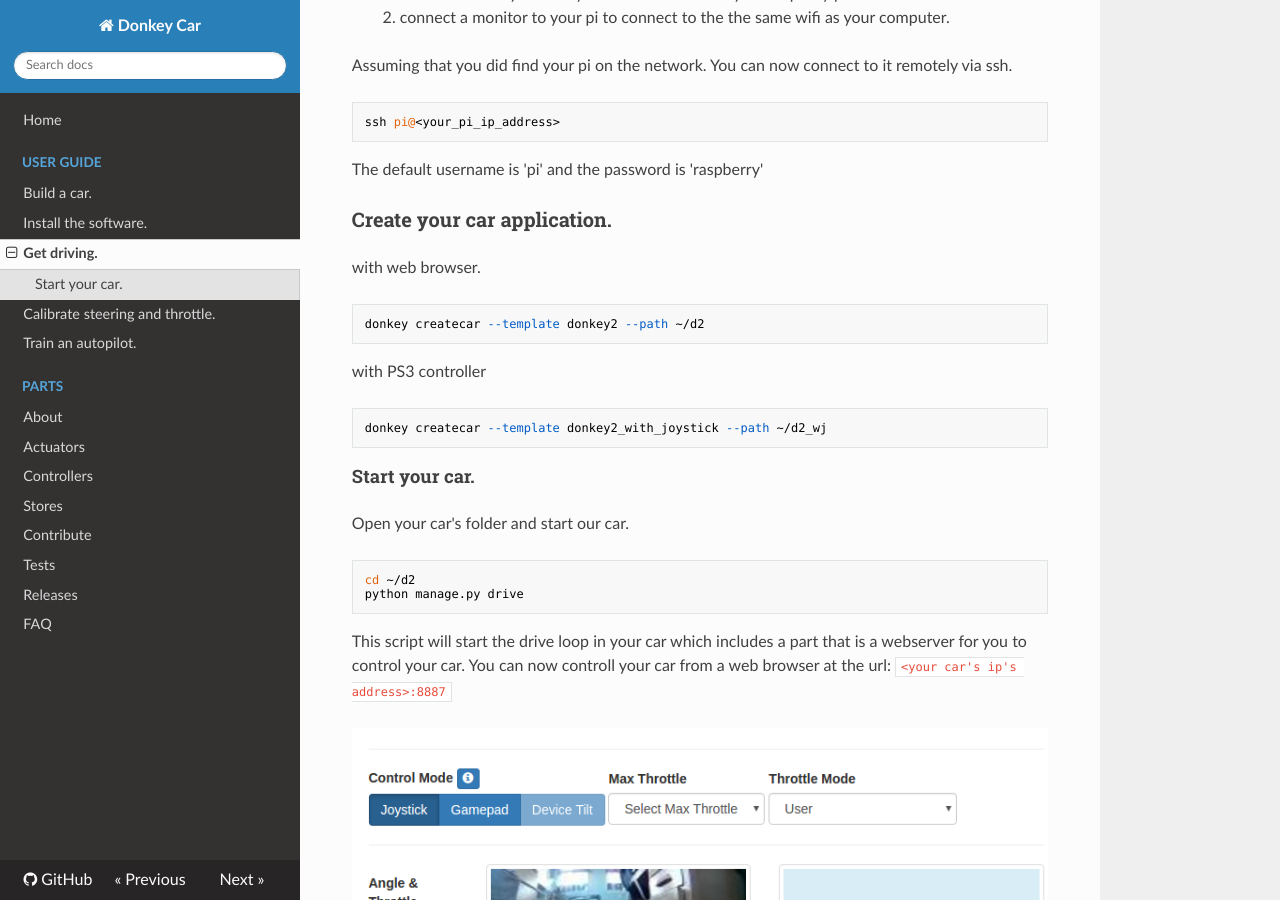
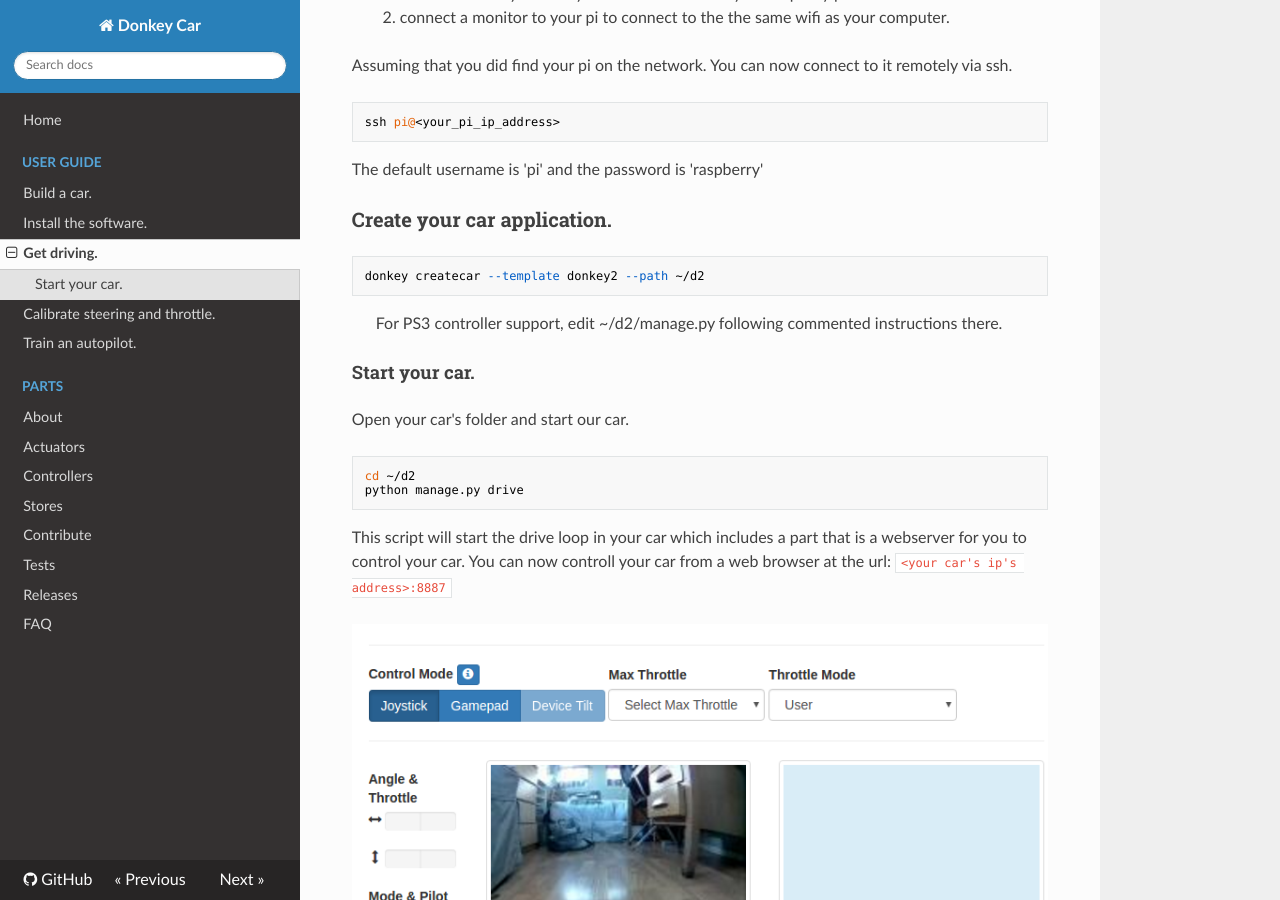
Before and after one commit to autorope/donkeycar, an MkDocs documentation site: the page built from docs/guide/get_driving.md, in a window 1280 px wide and 900 px high, scrolled down 748 px. Built offline with MkDocs 1.6.1, drawn with Linux system fonts in a browser that asks for light colours; nearby versions of some CDN libraries; old or Windows-style settings are respelled for this version of MkDocs; some of the changed text lies outside the part shown.

Commit message:
doc tweaks to reflect removal of template

````diff
--- a/docs/guide/get_driving.md
+++ b/docs/guide/get_driving.md
@@ -41,16 +41,11 @@
 
 ### Create your car application.
 
-with web browser.
 ```
 donkey createcar --template donkey2 --path ~/d2
 ```
 
-with PS3 controller
-```
-donkey createcar --template donkey2_with_joystick --path ~/d2_wj
-```
-
+> For PS3 controller support, edit ~/d2/manage.py following commented instructions there.
 
 #### Start your car.
 Open your car's folder and start our car.
@@ -92,7 +87,7 @@
 
 ### Start car
 ```
-cd ~/d2_wj
+cd ~/d2
 python manage.py drive
 ```
 
@@ -108,7 +103,7 @@
 
 ### Start car for self-driving
 ```
-cd ~/d2_wj
+cd ~/d2
 python manage.py drive --model <path/to/model>
 ```
 
````
Also changed, not shown: docs/guide/install_software.md (+1 -1 lines), docs/parts/controllers.md (+2 -2 lines).
